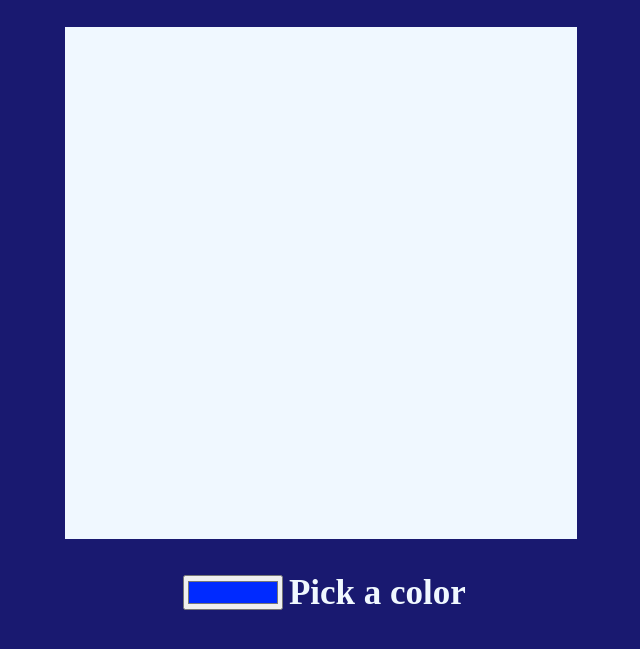
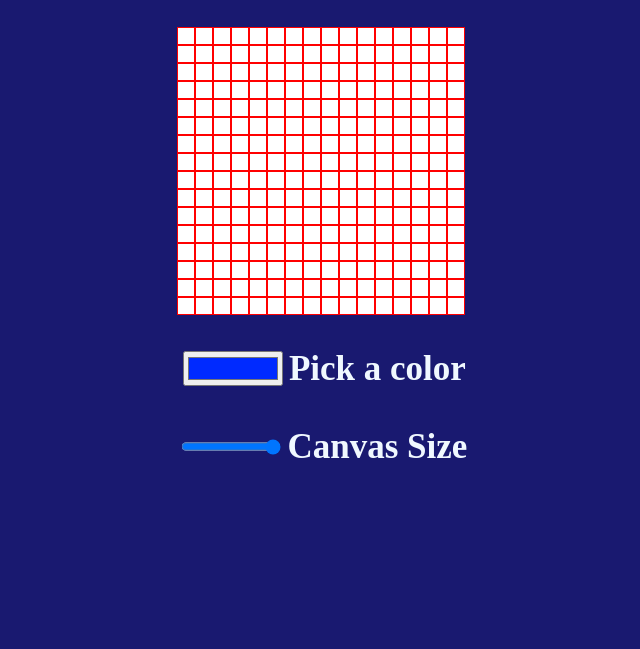
Before and after one commit to jjrh92/Etch-a-Sketch, a plain HTML site: page index.html in a window 1280 px wide. Shown: the part 113-762 px from the top of the page, without its empty margins (319-959 px from the left). Drawn offline with Linux system fonts and the light colour scheme.

Commit message:
feat canvas size, needs debug

```diff
--- a/main.js
+++ b/main.js
@@ -24,24 +24,30 @@ let drawContainer = document.createElement ("div");
 drawContainer.setAttribute ("class","drawContainer");
 drawContainer.setAttribute ("id","drawContainer");
 
-
 main.appendChild (drawContainer);
 body.appendChild (main);
 
-let gridSize = 16;
-
 function createGrid (val) {
 
-    val = gridSize
+    let squareSize = 16; // This defines the size of the square in pixels
 
-    for (let index = 1; index <= 784; index++) {
+    val = squareSize;
+
+    drawContainer.style.display = "grid";
+    drawContainer.style.gridTemplateColumns = `repeat(${val}, 1fr)`
+    drawContainer.style.gridTemplateRows = `repeat(${val}, 1fr)`
+    drawContainer.style.height = squareSize*2;
+    drawContainer.style.width = squareSize*2;
+
+    for (let index = 1; index <= val*val; index++) {
 
         let square = document.createElement ("div");
-        square.style.height=gridSize+"px";
-        square.style.width=gridSize+"px";
-        // square.style.border="1px solid red";
+        square.setAttribute ("class","square");
+        square.style.height = squareSize+"px";
+        square.style.width = squareSize+"px";
+        square.style.border = "1px solid red";
 
-        square.addEventListener("mouseover", function handleClick () {
+        square.addEventListener("mouseover", function handleMouse () {
 
 
             square.style.backgroundColor=colorInput.value;
@@ -53,13 +59,8 @@ function createGrid (val) {
 
     }
 
-}
-
-createGrid ()
-
-let controlsContainer = document.createElement ("div");
-controlsContainer.setAttribute ("class", "controlsContainer");
-
+    let colorContainer = document.createElement ("div");
+    colorContainer.setAttribute ("class", "colorContainer");
     let colorInput = document.createElement ("input");
     colorInput.setAttribute ("class", "colorInput");
     let colorLabel = document.createElement ("label");
@@ -68,13 +69,44 @@ colorLabel.setAttribute ("class", "colorLabel");
     colorLabel.innerText = "Pick a color"
     let startingColor = "#002AFF";
     colorInput.value = startingColor;
+    colorInput.setAttribute ("id", "colorInput");
+    colorInput.setAttribute ("type", "color");
+    colorContainer.appendChild (colorInput);
+    colorContainer.appendChild (colorLabel);
+    body.appendChild (colorContainer);
 
-colorInput.setAttribute ("id", "colorInput");
+    // Size Input
+    let sizeContainer = document.createElement ("div");
+    sizeContainer.setAttribute ("class", "colorContainer");
+    let sizeInput = document.createElement ("input");
+    sizeInput.setAttribute ("class", "sizeInput");
+    let sizeLabel = document.createElement ("label");
+    sizeLabel.setAttribute ("for", "sizeInput")
+    sizeLabel.setAttribute ("class", "sizeLabel");
+    sizeLabel.innerText = "Canvas Size"
 
-colorInput.setAttribute ("type", "color");
+    sizeInput.setAttribute ("id", "sizeInput");
+    sizeInput.setAttribute ("type", "range");
+    sizeInput.setAttribute ("step", "2")
 
-controlsContainer.appendChild (colorInput);
+    sizeInput.setAttribute ("min", "16")
+    sizeInput.setAttribute ("max", "22")
 
-controlsContainer.appendChild (colorLabel);
+    sizeInput.addEventListener("input", function setCurrentSize () {
 
-body.appendChild (controlsContainer);
+        let currentSize = sizeInput.value
+
+        sizeInput.setAttribute ("value", currentSize)
+        console.log (currentSize)
+        return currentSize
+
+    })
+
+    sizeInput.setAttribute ("title", sizeInput.value);
+    sizeContainer.appendChild (sizeInput);
+    sizeContainer.appendChild (sizeLabel);
+    body.appendChild (sizeContainer);
+
+}
+
+createGrid ()
--- a/style.css
+++ b/style.css
@@ -29,16 +29,16 @@ body {
 }
 
 .drawContainer {
-    display: flex;
+
+    background-color: white;
     justify-content: center;
     align-items: center;
-    background-color: aliceblue;
+    justify-items: center;
     flex-wrap: wrap;
-    height: 512px;
-    width: 512px;
+
 }
 
-.controlsContainer {
+.colorContainer {
 
     margin: 30px;
     display: flex;
@@ -61,3 +61,19 @@ body {
     width: 100px;
     margin: 0.4rem;
 }
+
+.sizeLabel {
+    font-size: 35px;
+    font-weight: bold;
+    color: aliceblue;
+    text-decoration: none;
+    user-select: none;
+    display: flex;
+    align-self: center;
+}
+
+.sizeInput {
+    height: 35px;
+    width: 100px;
+    margin: 0.4rem;
+}
```
Lines whose indentation alone changed are shown as unchanged.
